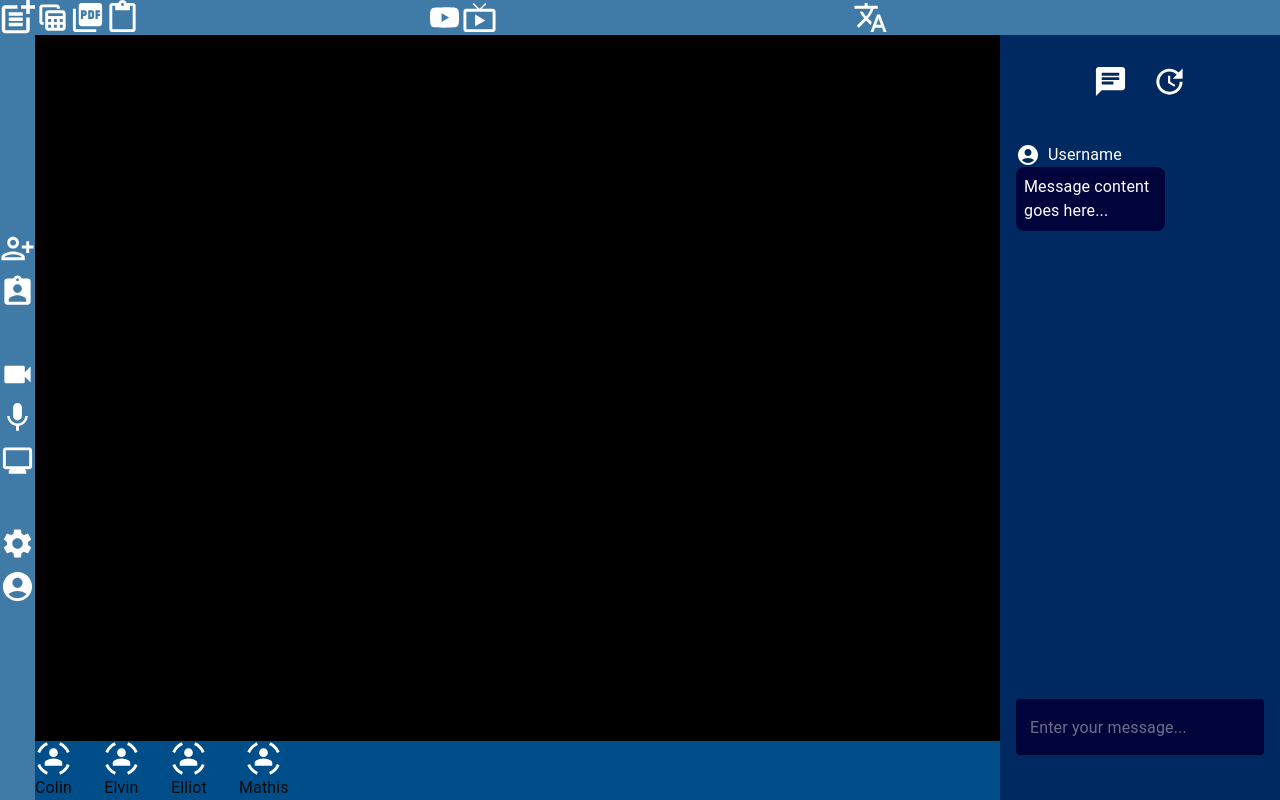
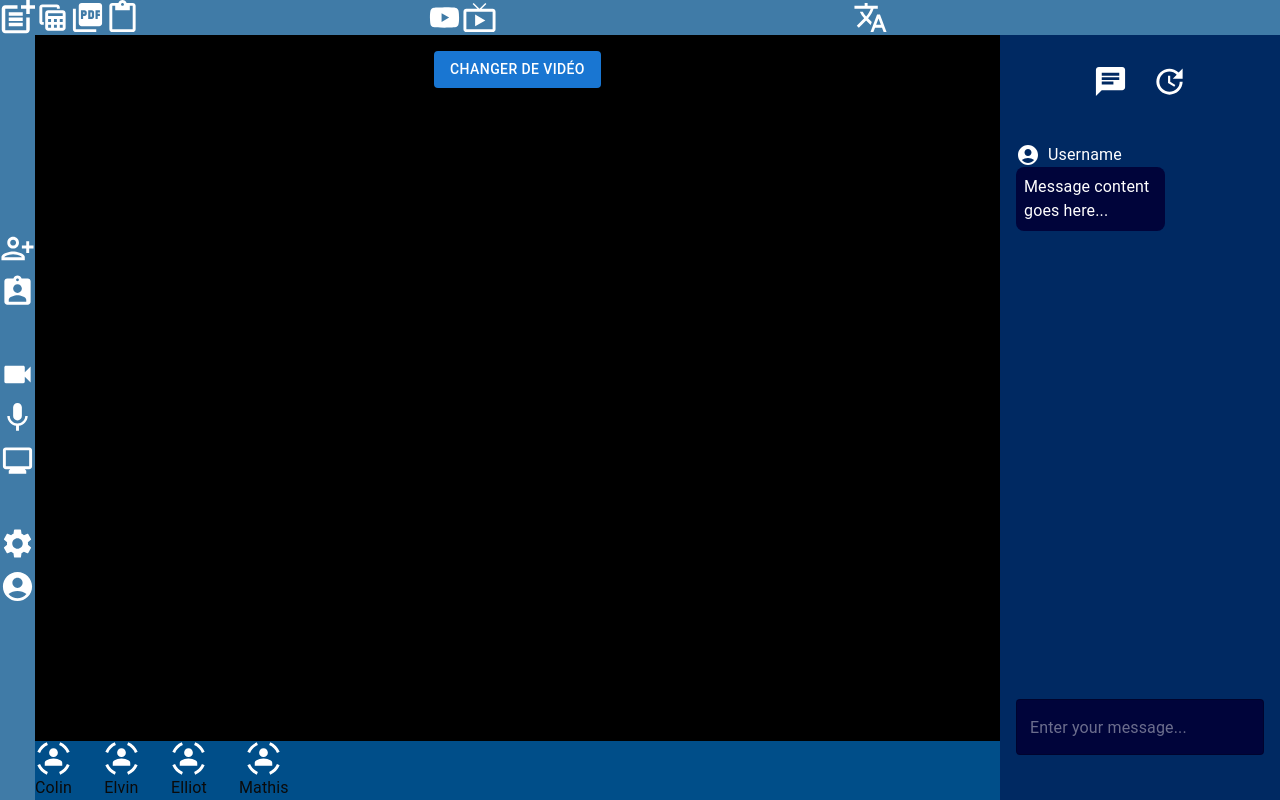
Before and after one commit to Work2Gether-il/Work2gether, a Next.js app: page /room/1 in a window 1280 px wide. Built offline with nearby package versions, Linux system fonts and the light colour scheme; no server answers.

Commit message:
Systeme de changement de videos

```diff
--- a/app/room/[inviteCode]/screen.tsx
+++ b/app/room/[inviteCode]/screen.tsx
@@ -4,21 +4,12 @@ import { Box, BoxProps } from "@mui/material"
 const Screen = (props : BoxProps) => {
     return(
         <>
-            <Box
-                {...props}
-                sx={{
-                    display: "flex",
-                    backgroundColor:"black",
-                    height: "100vh",
-                    flexGrow: 1,
-                    minHeight: 0,
-                    ...props.sx
-                    }}>
+
                         <VideoPlayer
                             url={"https://www.youtube.com/watch?v=xvFZjo5PgG0"}
                             roomId={"room123"}
                         />
-                    </Box>
+
         </>
     )
 }
--- a/components/videoPlayer.tsx
+++ b/components/videoPlayer.tsx
@@ -3,16 +3,22 @@
 import React, { useRef, useEffect, useState } from "react";
 import dynamic from "next/dynamic";
 import { io } from "socket.io-client";
+import { Button, Dialog, DialogTitle, DialogContent, DialogActions, TextField, Box, Snackbar, Alert } from "@mui/material";
 
 const ReactPlayer = dynamic(() => import('react-player'), { ssr: false });
 
-export default function VideoPlayer({ url, roomId }) {
+export default function VideoPlayer({ url: initialUrl, roomId }) {
   const playerRef = useRef(null);
   const socketRef = useRef(null);
   const [playing, setPlaying] = useState(false);
   const [seeking, setSeeking] = useState(false);
+  const [url, setUrl] = useState(initialUrl);
+  const [inputUrl, setInputUrl] = useState('');
   const [muted, setMuted] = useState(true);
   const isRemoteActionRef = useRef(false);
+  const [open, setOpen] = useState(false);
+  const [snackbar, setSnackbar] = useState({ open: false, message: '', severity: 'success' });
+
   useEffect(() => {
     socketRef.current = io("http://localhost:3000");
 
@@ -33,6 +39,10 @@ export default function VideoPlayer({ url, roomId }) {
       }
       if (data.type === "seek") {
         playerRef.current.seekTo(data.time, "seconds");
+      }
+      if(data.type == "change-url"){
+        setUrl(data.url);
+        setPlaying(false);
       }
     });
 
@@ -71,8 +81,53 @@ export default function VideoPlayer({ url, roomId }) {
     }
   };
 
+  const handleChangeUrl = () => {
+    if(socketRef.current && inputUrl){
+      socketRef.current.emit("video-action", {roomId, type: "change-url", url: inputUrl});
+      setUrl(inputUrl);
+      setInputUrl('');
+      setOpen(false);
+    }
+    if(!inputUrl){
+      setSnackbar({ open: true, message:'Veuillez entrer un url', severity: 'error' });
+    }
+  }
+
+  const handleCloseSnackbar = () => {
+    setSnackbar({ ...snackbar, open: false });
+  };
+
   return (
 
+    <Box
+    >
+      <Box
+      display={"flex"}
+      justifyContent={"center"}
+      mt={2}
+      >
+    <Button variant="contained" color="primary" onClick={() => setOpen(true)} sx={{ mb: 2 }}>
+      Changer de vidéo
+    </Button>
+    </Box>
+    <Dialog open={open} onClose={() => setOpen(false)}>
+      <DialogTitle>Changer la vidéo</DialogTitle>
+      <DialogContent>
+        <TextField
+          autoFocus
+          margin="dense"
+          label="URL YouTube"
+          fullWidth
+          variant="outlined"
+          value={inputUrl}
+          onChange={(e) => setInputUrl(e.target.value)}
+        />
+      </DialogContent>
+      <DialogActions>
+        <Button onClick={() => setOpen(false)}>Annuler</Button>
+        <Button onClick={handleChangeUrl} variant="contained">Changer</Button>
+      </DialogActions>
+    </Dialog>
     <ReactPlayer
       ref={playerRef}
       url={url}
@@ -82,8 +137,18 @@ export default function VideoPlayer({ url, roomId }) {
       onPause={handlePause}
       onSeek={handleSeek}
       width="100%"
-        height="85%"
+      height="500px"
     />
+    <Snackbar
+        open={snackbar.open}
+        autoHideDuration={4000}
+        onClose={handleCloseSnackbar}
+      >
+          <Alert onClose={handleCloseSnackbar} severity={snackbar.severity} sx={{ width: '100%' }}>
+            {snackbar.message}
+          </Alert>
+    </Snackbar>
+  </Box>
 
   );
 }
```
Lines whose indentation alone changed are shown as unchanged.
